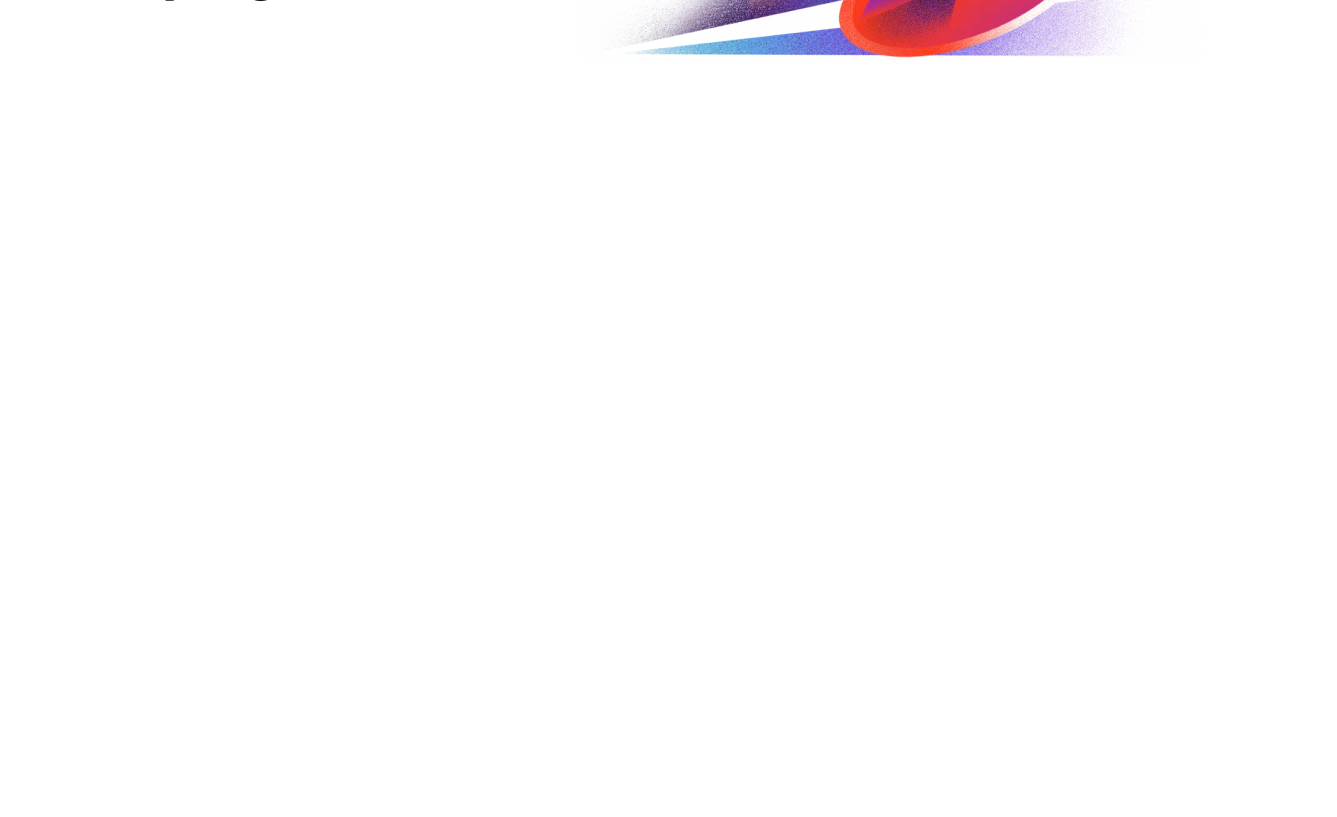
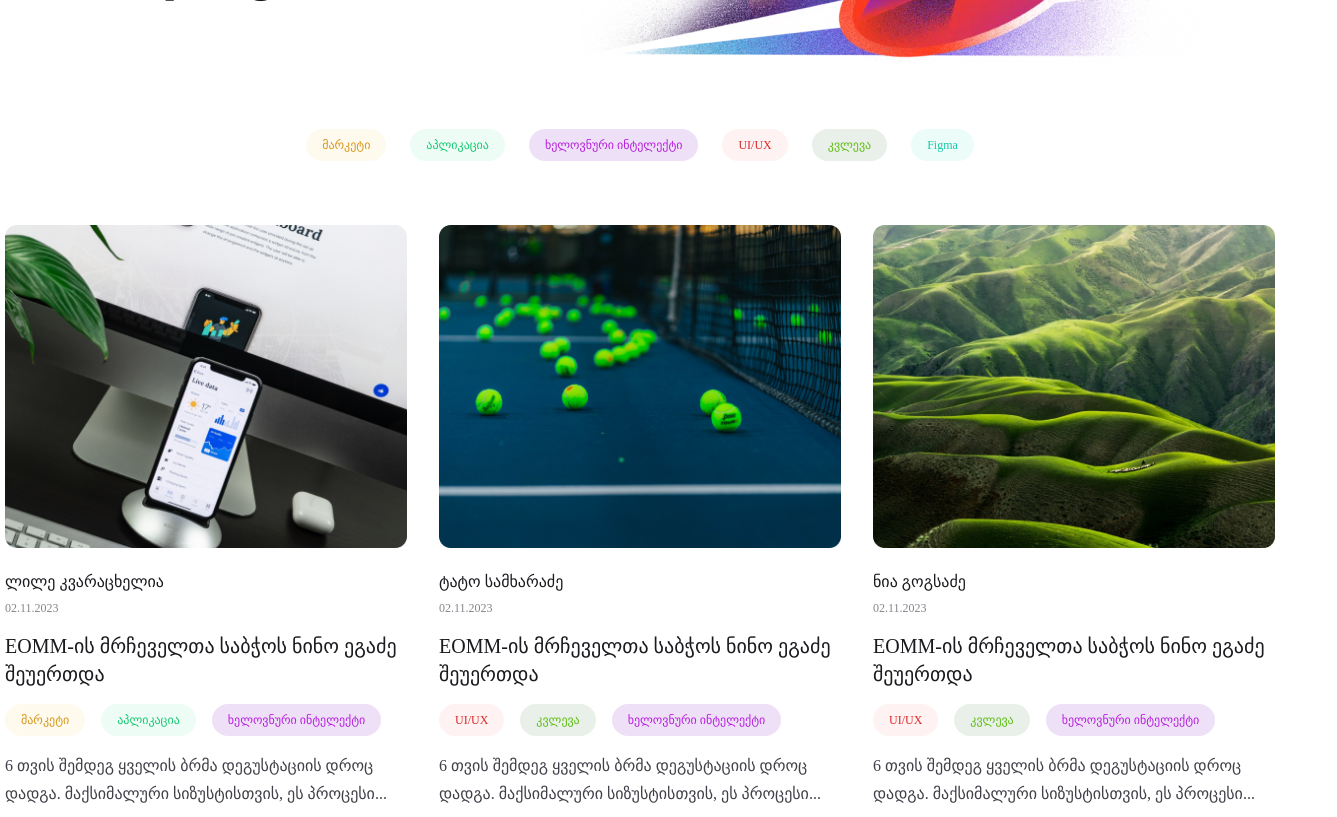
Before and after one commit to TemuriTsutskiridze/ByteRevolution, a React (Vite) app: page / in a window 1280 px wide. Shown: the part 280-1097 px from the top of the page, 1337 px wide, since content can reach past the window. Before the commit the page ends 800 px from the top, so only its background shows below. Built offline with nearby package versions, Linux system fonts and the light colour scheme.

Commit message:
add two components for home page, in both use API-s for maping

```diff
--- /dev/null
+++ b/src/components/Home/BlogItem.tsx
@@ -0,0 +1,114 @@
+import styled from "styled-components";
+import blogData from "../../BlogData.json";
+import { Link } from "react-router-dom";
+
+export default function BlogItem() {
+  return (
+    <>
+      <BlogContainer>
+        {blogData.map((item) => {
+          return (
+            <Blog>
+              <img src={item.image} alt="image" />
+              <Name>{item.name}</Name>
+              <Date>{item.date}</Date>
+              <Title>{item.title}</Title>
+              <Categories>
+                {item.category.map((category) => (
+                  <ListItem
+                    key={category.name}
+                    name={category.name}
+                    color={category.color}
+                    bgColor={category.bgColor}
+                  >
+                    {category.name}
+                  </ListItem>
+                ))}
+              </Categories>
+              <Description>{item.description}</Description>
+
+              <ItselfLink>
+                <p>სრულად ნახვა</p>
+                <img src="/assets/Arrow.svg" />
+              </ItselfLink>
+            </Blog>
+          );
+        })}
+      </BlogContainer>
+    </>
+  );
+}
+
+const BlogContainer = styled.div`
+  display: grid;
+  grid-template-columns: repeat(3, 1fr);
+  gap: 3.2rem;
+  margin-top: 6.4rem;
+`;
+
+const Blog = styled.div`
+  display: flex;
+  flex-direction: column;
+  width: 40.2rem;
+`;
+
+const Name = styled.p`
+  color: #1a1a1f;
+  font-size: 1.6rem;
+  font-weight: 500;
+  line-height: 2rem;
+  margin-top: 2.4rem;
+`;
+
+const Date = styled.p`
+  color: #85858d;
+  font-size: 1.2rem;
+  font-weight: 400;
+  line-height: 1.6rem;
+  margin-top: 0.8rem;
+`;
+
+const Title = styled.p`
+  color: #1a1a1f;
+  font-size: 2rem;
+  font-weight: 500;
+  line-height: 2.8rem;
+  margin-top: 1.6rem;
+`;
+
+const Categories = styled.ul`
+  display: flex;
+  gap: 1.6rem;
+  list-style-type: none;
+  margin-top: 1.6rem;
+`;
+
+const ListItem = styled.li<{ name: string; color: string; bgColor: string }>`
+  font-size: 1.2rem;
+  font-weight: 500;
+  line-height: 1.6rem;
+  padding: 0.8rem 1.6rem;
+  border-radius: 30px;
+  background-color: ${(props) => props.bgColor};
+  color: ${(props) => props.color};
+`;
+
+const Description = styled.p`
+  color: #404049;
+  font-size: 1.6rem;
+  font-weight: 400;
+  line-height: 2.8rem;
+  margin-top: 1.6rem;
+`;
+
+const ItselfLink = styled.div`
+  display: flex;
+  gap: 0.5rem;
+  margin-top: 1.6rem;
+  p {
+    color: #5d37f3;
+    font-size: 1.4rem;
+    font-weight: 500;
+    line-height: 2rem;
+  }
+`;
--- /dev/null
+++ b/src/components/Home/CategoryList.tsx
@@ -0,0 +1,34 @@
+import styled from "styled-components";
+import data from "../../categoryData.json";
+
+export default function CategoryList() {
+  return (
+    <List>
+      {data.map((item) => {
+        return (
+          <ListItem bg={item.bgColor} color={item.color} key={item.name}>
+            {item.name}
+          </ListItem>
+        );
+      })}
+    </List>
+  );
+}
+
+const List = styled.ul`
+  display: flex;
+  align-items: center;
+  gap: 2.4rem;
+  margin-top: 6.4rem;
+  list-style-type: none;
+`;
+
+const ListItem = styled.li<{ bg: string }>`
+  font-size: 1.2rem;
+  font-weight: 500;
+  line-height: 1.6rem;
+  background-color: ${(props) => props.bg};
+  color: ${(props) => props.color};
+  padding: 0.8rem 1.6rem;
+  border-radius: 30px;
+`;
--- a/src/pages/Home.tsx
+++ b/src/pages/Home.tsx
@@ -1,4 +1,6 @@
 import styled from "styled-components";
+import CategoryList from "../components/Home/CategoryList";
+import BlogItem from "../components/Home/BlogItem";
 
 export default function Home() {
   return (
@@ -7,6 +9,8 @@ export default function Home() {
         <h1>ბლოგი</h1>
         <img src="/assets/Blog.png" alt="Blog" />
       </Title>
+      <CategoryList />
+      <BlogItem />
     </Main>
   );
 }
```
